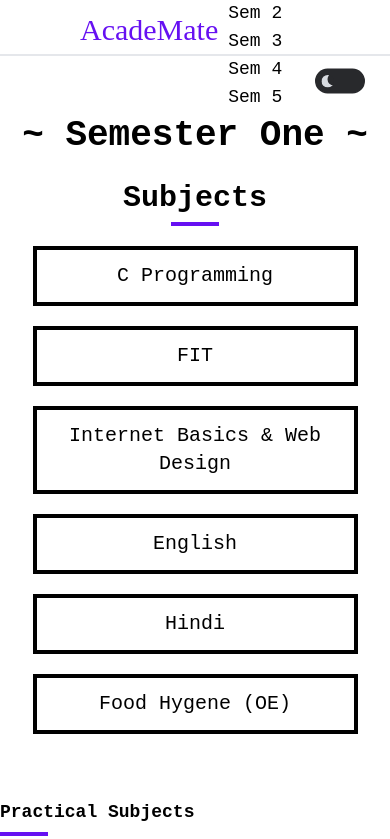
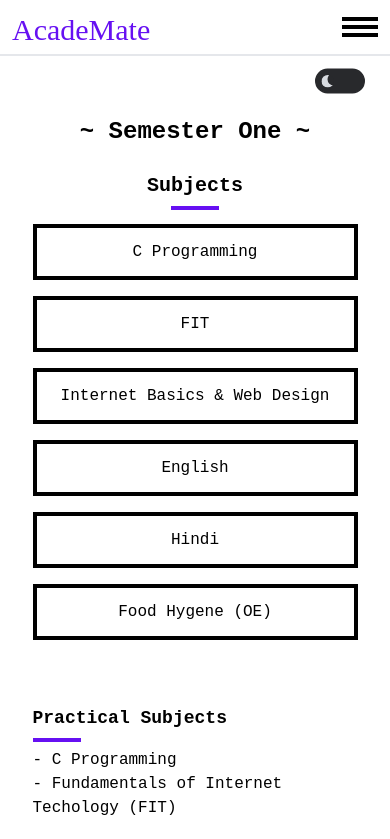
Before and after one commit to vigneshmrx/academate-new, a plain HTML site: page semester-one.html in a window 390 px wide. Shown: the top 839 px of the page. Drawn offline with nearby package versions, Linux system fonts and the light colour scheme; a web font is replaced by a local one.

Commit message:
Some touches

```diff
--- a/css/styles.css
+++ b/css/styles.css
@@ -9,6 +9,10 @@
 
 :root {
     --indigo: #6610f2;
+}
+
+* {
+  scroll-behavior: smooth;
 }
 
 body {
--- a/semester-one.html
+++ b/semester-one.html
@@ -11,12 +11,12 @@
 </head>
 <body>
     <header>
-        <nav class="h-14 border-b-2 flex justify-between items-center px-20">
+        <nav class="h-14 border-b-2 flex justify-between items-center px-3 md:px-10 xl:px-20">
             <div id="logo" class="text-3xl mt-1.5">
                 AcadeMate
             </div>
 
-            <div id="nav-links" class="text-lg">
+            <div id="nav-links" class="text-lg hidden xl:block">
                 <a href="./index.html" class="px-2.5">Home</a>
                 <a href="#" class="px-2.5 border-b-4 border-black">Sem 1</a>
                 <a href="./semester-two.html" class="px-2.5">Sem 2</a>
@@ -25,10 +25,10 @@
                 <a href="./semester-five.html" class="px-2.5">Sem 5</a>
             </div>
 
-            <div id="ham-menu" class="hidden">
-                <div class="bar w-10 h-1.5 bg-black my-1"></div>
-                <div class="bar w-10 h-1.5 bg-black my-1"></div>
-                <div class="bar w-10 h-1.5 bg-black my-1"></div>
+            <div id="ham-menu" class="block xl:hidden">
+                <div class="bar w-9 h-1 bg-black my-1"></div>
+                <div class="bar w-9 h-1 bg-black my-1"></div>
+                <div class="bar w-9 h-1 bg-black my-1"></div>
             </div>
         </nav>
     </header>
@@ -42,65 +42,65 @@
           </div>
     </div>
 
-    <section class="md:px-44 mt-2.5" style="font-family: 'Roboto Mono', monospace;">
-        <div id="section-heading" class="text-center text-4xl font-bold">~ Semester One ~</div>
+    <section class="lg:px-44 mt-2.5" style="font-family: 'Roboto Mono', monospace;">
+        <div id="section-heading" class="text-center lg:text-4xl text-2xl font-bold">~ Semester One ~</div>
 
         <div id="section-content" class="text-center my-6">
-            <div class="text-3xl font-bold">Subjects</div>
+            <div class="text-xl lg:text-3xl font-bold">Subjects</div>
 
             <div class="underline-box w-12 h-1 mx-auto my-1.5"></div>
 
             <div id="subject-list-box py-5">
-                <a href="c-programming.html">
-                    <div class="individual-box border-4 border-black py-3 text-xl lg:w-2/3 w-5/6 mx-auto my-5 hover:bg-black hover:text-white" style="font-family: 'Roboto Mono', monospace;">
+                <a href="c-programming.html" class="inline-block xl:w-2/3 w-5/6 mx-auto my-2">
+                    <div class="individual-box border-4 border-black py-3 text-base lg:text-xl hover:bg-black hover:text-white" style="font-family: 'Roboto Mono', monospace;">
                         C Programming
                     </div>
                 </a>
 
-                <a href="https://mega.nz/folder/bsMRlK7Y#aPk1yUKeh3_FgYTKb5jr8g">
-                    <div class="individual-box border-4 border-black py-3 text-xl lg:w-2/3 w-5/6 mx-auto my-5 hover:bg-black hover:text-white" style="font-family: 'Roboto Mono', monospace;">
+                <a href="https://mega.nz/folder/bsMRlK7Y#aPk1yUKeh3_FgYTKb5jr8g" class="inline-block xl:w-2/3 w-5/6 mx-auto my-2">
+                    <div class="individual-box border-4 border-black py-3 text-base lg:text-xl hover:bg-black hover:text-white" style="font-family: 'Roboto Mono', monospace;">
                         FIT
                     </div>
                 </a>
 
-                <a href="https://mega.nz/folder/a58x0R4K#eM_ZdSUsdc-2xQGBe2hq-A">
-                    <div class="individual-box border-4 border-black py-3 text-xl lg:w-2/3 w-5/6 mx-auto my-5 hover:bg-black hover:text-white" style="font-family: 'Roboto Mono', monospace;">
+                <a href="https://mega.nz/folder/a58x0R4K#eM_ZdSUsdc-2xQGBe2hq-A"  class="inline-block xl:w-2/3 w-5/6 mx-auto my-2">
+                    <div class="individual-box border-4 border-black py-3 text-base lg:text-xl hover:bg-black hover:text-white" style="font-family: 'Roboto Mono', monospace;">
                         Internet Basics & Web Design
                     </div>
                 </a>
 
-                <a href="https://mega.nz/folder/Pll0FSBJ#7RaEdjeZhtKFniPV0dBcVQ">
-                    <div class="individual-box border-4 border-black py-3 text-xl lg:w-2/3 w-5/6 mx-auto my-5 hover:bg-black hover:text-white" style="font-family: 'Roboto Mono', monospace;">
+                <a href="https://mega.nz/folder/Pll0FSBJ#7RaEdjeZhtKFniPV0dBcVQ" class="inline-block xl:w-2/3 w-5/6 mx-auto my-2">
+                    <div class="individual-box border-4 border-black py-3 text-base lg:text-xl hover:bg-black hover:text-white" style="font-family: 'Roboto Mono', monospace;">
                         English
                     </div>
                 </a>
 
-                <a href="https://mega.nz/folder/r0kFUYSZ#j4G9zUX_g1tH2ChY_Axk2Q">
-                    <div class="individual-box border-4 border-black py-3 text-xl lg:w-2/3 w-5/6 mx-auto my-5 hover:bg-black hover:text-white" style="font-family: 'Roboto Mono', monospace;">
+                <a href="https://mega.nz/folder/r0kFUYSZ#j4G9zUX_g1tH2ChY_Axk2Q" class="inline-block xl:w-2/3 w-5/6 mx-auto my-2">
+                    <div class="individual-box border-4 border-black py-3 text-base lg:text-xl hover:bg-black hover:text-white" style="font-family: 'Roboto Mono', monospace;">
                         Hindi
                     </div>
                 </a>
 
-                <a href="#">
-                    <div class="individual-box border-4 border-black py-3 text-xl lg:w-2/3 w-5/6 mx-auto my-5 hover:bg-black hover:text-white" style="font-family: 'Roboto Mono', monospace;">
+                <a href="#"  class="inline-block xl:w-2/3 w-5/6 mx-auto my-2">
+                    <div class="individual-box border-4 border-black py-3 text-base lg:text-xl hover:bg-black hover:text-white" style="font-family: 'Roboto Mono', monospace;">
                         Food Hygene (OE)
                     </div>
                 </a>
             </div>
         </div>
 
-        <div id="course-details-section" class="my-16">
+        <div id="course-details-section" class="my-14 w-5/6 mx-auto">
             <div class="details-heading text-lg font-bold">Practical Subjects</div>
             <div class="underline-box w-12 h-1 my-1.5"></div>
-            <div class="sub-names text-lg">
+            <div class="sub-names text-base md:text-lg">
                 - C Programming <br>
                 - Fundamentals of Internet Techology (FIT)
             </div>
-            <br><br><br>
+            <br><br>
 
             <div class="details-heading text-lg font-bold">Theory Subjects</div>
             <div class="underline-box w-12 h-1 my-1.5"></div>
-            <div class="sub-names text-lg">
+            <div class="sub-names text-base md:text-lg">
                 - Internet Basics and Web Design   <br>
                 - Open Elective - Food Hygiene and Safety (may vary) <br>
                 - English <br>
@@ -119,7 +119,7 @@
     </a>
 
     <footer class="border-t-2 p-2.5">
-        <div class="copyright-area font-bold text-center text-xl"></div>
+        <div class="copyright-area font-bold text-center text-base xl:text-xl"></div>
     </footer>
 
     <script src="./js/script.js"></script>
```
Also changed, not shown: index.html (+3 -3 lines).
